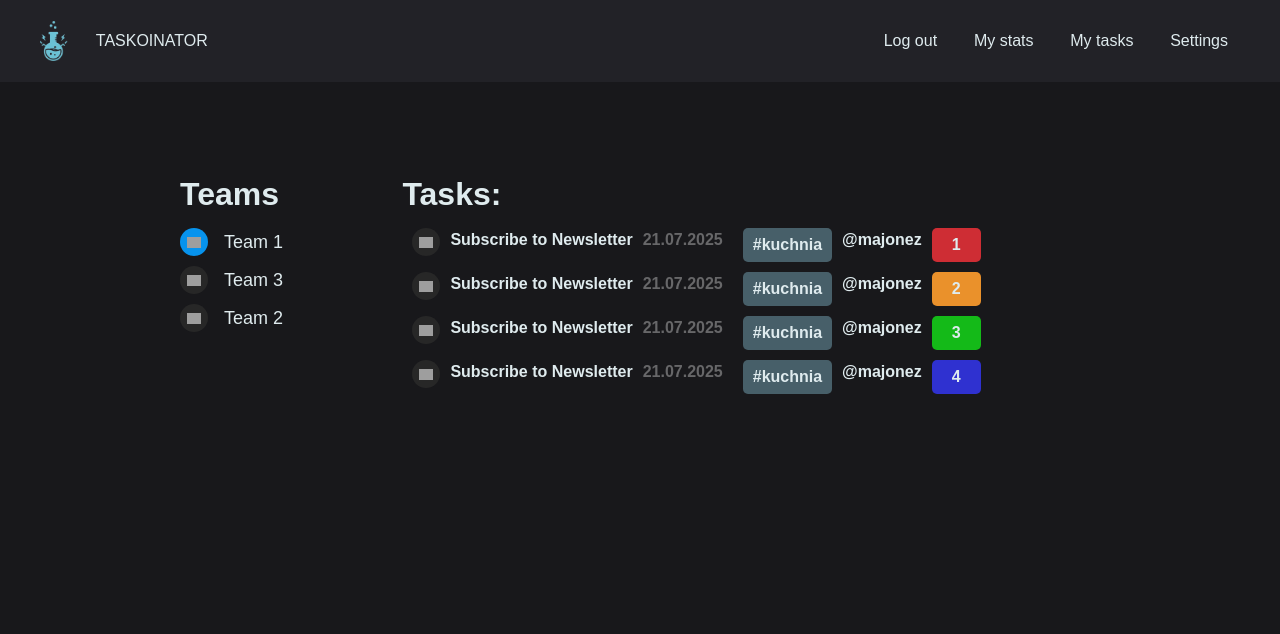
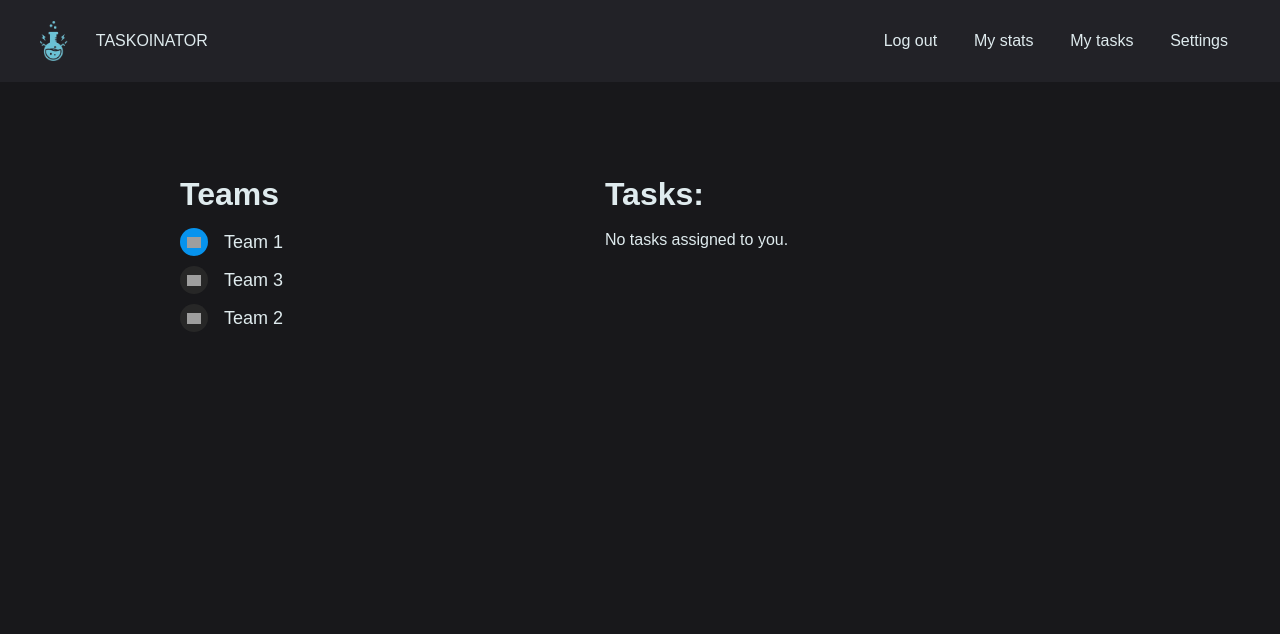
Before and after one commit to prze-slodka/projekt_jpai, a Flask app: template templates/tasks.html in a window 1280 px wide. Shown: the top 634 px of the page. Run offline with Flask 3, Linux system fonts and the light colour scheme; the template is opened without the code that fills it, so the values that code supplies are empty; some web fonts are replaced; grey boxes are pictures that could not be loaded.

Commit message:
ToDo list

```diff
--- a/app.py
+++ b/app.py
@@ -1,7 +1,8 @@
-from flask import Flask, render_template, redirect, url_for, request, session, flash
+from flask import Flask, render_template, redirect, url_for, request, session, flash, jsonify
 import mysql.connector
 import hashlib
 import json
+from datetime import datetime, timedelta
 
 app = Flask(
     __name__,
@@ -9,6 +10,14 @@ app = Flask(
     template_folder='templates'
 )
 app.secret_key = 'to_change'  # Change this in production
+
+# Add this filter after app creation
+@app.template_filter('from_json')
+def from_json_filter(s):
+    try:
+        return json.loads(s)
+    except Exception:
+        return []
 
 def get_db():
     return mysql.connector.connect(
@@ -176,14 +185,50 @@ def stats():
     cursor = db.cursor(dictionary=True)
     user_id = session['user_id']
     team_fk = session.get('team_fk')
-    # Example stats: completed tasks by user, by team, etc.
-    cursor.execute("SELECT COUNT(*) as completed FROM tasks WHERE assigned_user=%s AND status=1", (user_id,))
-    completed = cursor.fetchone()['completed']
-    cursor.execute("SELECT COUNT(*) as team_completed FROM tasks WHERE team_id=%s AND status=1", (team_fk,))
-    team_completed = cursor.fetchone()['team_completed'] if team_fk else 0
+
+    # Completed tasks for this user
+    cursor.execute("SELECT title, completion_date FROM tasks WHERE assigned_user=%s AND status=1", (user_id,))
+    user_completed_tasks = cursor.fetchall()
+
+    # Completed tasks for this team
+    team_completed = 0
+    if team_fk:
+        cursor.execute("SELECT COUNT(*) as team_completed FROM tasks WHERE team_id=%s AND status=1", (team_fk,))
+        team_completed = cursor.fetchone()['team_completed']
+
+    # Calculate stats for today, this week, this month
+    today = datetime.now().date()
+    week_start = today - timedelta(days=today.weekday())
+    month_start = today.replace(day=1)
+
+    completed_today = 0
+    completed_week = 0
+    completed_month = 0
+    completed_titles = []
+
+    for task in user_completed_tasks:
+        if task['completion_date']:
+            comp_date = task['completion_date']
+            if isinstance(comp_date, str):
+                comp_date = datetime.strptime(comp_date, "%Y-%m-%d").date()
+            if comp_date == today:
+                completed_today += 1
+            if comp_date >= week_start:
+                completed_week += 1
+            if comp_date >= month_start:
+                completed_month += 1
+            completed_titles.append(task['title'])
+
     cursor.close()
     db.close()
-    return render_template('stats.html', completed=completed, team_completed=team_completed)
+    return render_template(
+        'stats.html',
+        completed_titles=completed_titles,
+        completed_today=completed_today,
+        completed_week=completed_week,
+        completed_month=completed_month,
+        team_completed=team_completed
+    )
 
 @app.route('/tasks', methods=['GET', 'POST'])
 def tasks():
@@ -192,25 +237,32 @@ def tasks():
     db = get_db()
     cursor = db.cursor(dictionary=True)
     user_id = session['user_id']
-    team_fk = session.get('team_fk')
-    if request.method == 'POST':
-        # Example: create new task
-        title = request.form.get('title')
-        tags = request.form.get('tags', '[]')
-        assigned_user = request.form.get('assigned_user')
-        priority = int(request.form.get('priority', 1))
-        cursor.execute(
-            "INSERT INTO tasks (team_id, title, tags, assigned_user, priority) VALUES (%s, %s, %s, %s, %s)",
-            (team_fk, title, tags, assigned_user, priority)
-        )
-        db.commit()
-    # Load tasks for the user's team
+
+    # Handle AJAX completion toggle
+    if request.method == 'POST' and request.is_json:
+        data = request.get_json()
+        task_id = data.get('task_id')
+        new_status = data.get('status')
+        if task_id is not None and new_status in (0, 1, True, False):
+            cursor.execute(
+                "UPDATE tasks SET status=%s WHERE id=%s AND assigned_user=%s",
+                (1 if new_status else 0, task_id, user_id)
+            )
+            db.commit()
+            cursor.close()
+            db.close()
+            return jsonify(success=True)
+        cursor.close()
+        db.close()
+        return jsonify(success=False), 400
+
+    # Get all tasks assigned to this user, order unfinished first
     cursor.execute(
-        "SELECT t.*, u.nick as assigned_nick FROM tasks t LEFT JOIN users u ON t.assigned_user=u.id WHERE t.team_id=%s",
-        (team_fk,)
+        "SELECT t.*, u.nick as assigned_nick FROM tasks t LEFT JOIN users u ON t.assigned_user=u.id WHERE t.assigned_user=%s ORDER BY t.status ASC, t.id ASC",
+        (user_id,)
     )
     tasks = cursor.fetchall()
-    cursor.execute("SELECT id, nick FROM users WHERE team_fk=%s", (team_fk,))
+    cursor.execute("SELECT id, nick FROM users WHERE team_fk=%s", (session.get('team_fk'),))
     team_users = cursor.fetchall()
     cursor.close()
     db.close()
--- a/templates/tasks.html
+++ b/templates/tasks.html
@@ -480,198 +511,56 @@
                                     </div>
                                     <div class="container-4 w-container">
                                         <div class="text-block-2">Tasks:</div>
-                                        <div
-                                            class="w-layout-blockcontainer container-5 w-container task-item"
-                                        >
-                                            <div class="check-icon-wrap">
-                                                <img
-                                                    width="14"
-                                                    height="12"
-                                                    alt="Icon"
-                                                    src="https://cdn.prod.website-files.com/681b1f21853d2d51a5088437/681b1f22853d2d51a50885e4_Check%20Icon.svg"
-                                                    loading="lazy"
-                                                    class="check-icon"
-                                                />
+                                        {% if tasks and tasks|length > 0 %}
+                                            {% for task in tasks %}
+                                                <div class="w-layout-blockcontainer container-5 w-container task-item" data-task-id="{{ task.id }}">
+                                                    <div>
+                                                        <input type="checkbox"
+                                                            class="task-status-checkbox"
+                                                            {% if task.status %}checked{% endif %}
+                                                            data-task-id="{{ task.id }}"
+                                                            style="width:18px;height:18px;vertical-align:middle;"/>
                                                     </div>
                                                     <div class="text-block-3">
-                                                Subscribe to Newsletter
+                                                        {{ task.title }}
                                                     </div>
                                                     <div class="text-block-4">
-                                                21.07.2025
+                                                        {% if task.completion_date %}{{ task.completion_date }}{% else %}-{% endif %}
                                                     </div>
                                                     <details class="task-details">
-                                                <summary
-                                                    class="task-details-summary"
-                                                >
+                                                        <summary class="task-details-summary">
                                                             Details
                                                         </summary>
+                                                        {% if task.tags %}
                                                             <div class="hashtag">
-                                                    #kuchnia
+                                                                {% for tag in task.tags|safe|from_json %}
+                                                                    #{{ tag }}
+                                                                {% endfor %}
                                                             </div>
+                                                        {% endif %}
                                                         <div class="text-block-6">
-                                                    @majonez
+                                                            @{{ task.assigned_nick }}
                                                         </div>
-                                                <div class="number_red">1</div>
+                                                        <div class="number_red">{{ task.priority }}</div>
                                                     </details>
                                                     <div class="hashtag desktop-only">
-                                                #kuchnia
+                                                        {% if task.tags %}
+                                                            {% for tag in task.tags|safe|from_json %}
+                                                                #{{ tag }}
+                                                            {% endfor %}
+                                                        {% endif %}
                                                     </div>
-                                            <div
-                                                class="text-block-6 desktop-only"
-                                            >
-                                                @majonez
+                                                    <div class="text-block-6 desktop-only">
+                                                        @{{ task.assigned_nick }}
                                                     </div>
-                                            <div
-                                                class="number_red desktop-only"
-                                            >
-                                                1
+                                                    <div class="number_red desktop-only">
+                                                        {{ task.priority }}
                                                     </div>
                                                 </div>
-                                        <div
-                                            class="w-layout-blockcontainer container-5 w-container task-item"
-                                        >
-                                            <div class="check-icon-wrap">
-                                                <img
-                                                    width="14"
-                                                    height="12"
-                                                    alt="Icon"
-                                                    src="https://cdn.prod.website-files.com/681b1f21853d2d51a5088437/681b1f22853d2d51a50885e4_Check%20Icon.svg"
-                                                    loading="lazy"
-                                                    class="check-icon"
-                                                />
-                                            </div>
-                                            <div class="text-block-3">
-                                                Subscribe to Newsletter
-                                            </div>
-                                            <div class="text-block-4">
-                                                21.07.2025
-                                            </div>
-                                            <details class="task-details">
-                                                <summary
-                                                    class="task-details-summary"
-                                                >
-                                                    Details
-                                                </summary>
-                                                <div class="hashtag">
-                                                    #kuchnia
-                                                </div>
-                                                <div class="text-block-6">
-                                                    @majonez
-                                                </div>
-                                                <div class="number_orange">
-                                                    2
-                                                </div>
-                                            </details>
-                                            <div class="hashtag desktop-only">
-                                                #kuchnia
-                                            </div>
-                                            <div
-                                                class="text-block-6 desktop-only"
-                                            >
-                                                @majonez
-                                            </div>
-                                            <div
-                                                class="number_orange desktop-only"
-                                            >
-                                                2
-                                            </div>
-                                        </div>
-                                        <div
-                                            class="w-layout-blockcontainer container-5 w-container task-item"
-                                        >
-                                            <div class="check-icon-wrap">
-                                                <img
-                                                    width="14"
-                                                    height="12"
-                                                    alt="Icon"
-                                                    src="https://cdn.prod.website-files.com/681b1f21853d2d51a5088437/681b1f22853d2d51a50885e4_Check%20Icon.svg"
-                                                    loading="lazy"
-                                                    class="check-icon"
-                                                />
-                                            </div>
-                                            <div class="text-block-3">
-                                                Subscribe to Newsletter
-                                            </div>
-                                            <div class="text-block-4">
-                                                21.07.2025
-                                            </div>
-                                            <details class="task-details">
-                                                <summary
-                                                    class="task-details-summary"
-                                                >
-                                                    Details
-                                                </summary>
-                                                <div class="hashtag">
-                                                    #kuchnia
-                                                </div>
-                                                <div class="text-block-6">
-                                                    @majonez
-                                                </div>
-                                                <div class="number_green">
-                                                    3
-                                                </div>
-                                            </details>
-                                            <div class="hashtag desktop-only">
-                                                #kuchnia
-                                            </div>
-                                            <div
-                                                class="text-block-6 desktop-only"
-                                            >
-                                                @majonez
-                                            </div>
-                                            <div
-                                                class="number_green desktop-only"
-                                            >
-                                                3
-                                            </div>
-                                        </div>
-                                        <div
-                                            class="w-layout-blockcontainer container-5 w-container task-item"
-                                        >
-                                            <div class="check-icon-wrap">
-                                                <img
-                                                    width="14"
-                                                    height="12"
-                                                    alt="Icon"
-                                                    src="https://cdn.prod.website-files.com/681b1f21853d2d51a5088437/681b1f22853d2d51a50885e4_Check%20Icon.svg"
-                                                    loading="lazy"
-                                                    class="check-icon"
-                                                />
-                                            </div>
-                                            <div class="text-block-3">
-                                                Subscribe to Newsletter
-                                            </div>
-                                            <div class="text-block-4">
-                                                21.07.2025
-                                            </div>
-                                            <details class="task-details">
-                                                <summary
-                                                    class="task-details-summary"
-                                                >
-                                                    Details
-                                                </summary>
-                                                <div class="hashtag">
-                                                    #kuchnia
-                                                </div>
-                                                <div class="text-block-6">
-                                                    @majonez
-                                                </div>
-                                                <div class="number_blue">4</div>
-                                            </details>
-                                            <div class="hashtag desktop-only">
-                                                #kuchnia
-                                            </div>
-                                            <div
-                                                class="text-block-6 desktop-only"
-                                            >
-                                                @majonez
-                                            </div>
-                                            <div
-                                                class="number_blue desktop-only"
-                                            >
-                                                4
-                                            </div>
-                                        </div>
+                                            {% endfor %}
+                                        {% else %}
+                                            <div>No tasks assigned to you.</div>
+                                        {% endif %}
                                     </div>
                                 </div>
                             </div>
@@ -746,6 +635,28 @@
                     });
                 });
             });
+
+            document.addEventListener('DOMContentLoaded', function() {
+                document.querySelectorAll('.task-status-checkbox').forEach(function(checkbox) {
+                    checkbox.addEventListener('change', function() {
+                        const taskId = this.getAttribute('data-task-id');
+                        const status = this.checked ? 1 : 0;
+                        fetch('{{ url_for("tasks") }}', {
+                            method: 'POST',
+                            headers: {
+                                'Content-Type': 'application/json',
+                                'X-Requested-With': 'XMLHttpRequest'
+                            },
+                            body: JSON.stringify({task_id: taskId, status: status})
+                        })
+                        .then(response => response.json())
+                        .then(data => {
+                            // Optionally, you can show a toast or update UI
+                            // No need to remove or reorder tasks, backend orders on reload
+                        });
+                    });
+                });
+            });
         </script>
     </body>
 </html>
```
Also changed, not shown: other parts of templates/tasks.html (+31 -0 lines), ToDo.txt (added, +9 -0 lines). Lines whose indentation alone changed are shown as unchanged.
